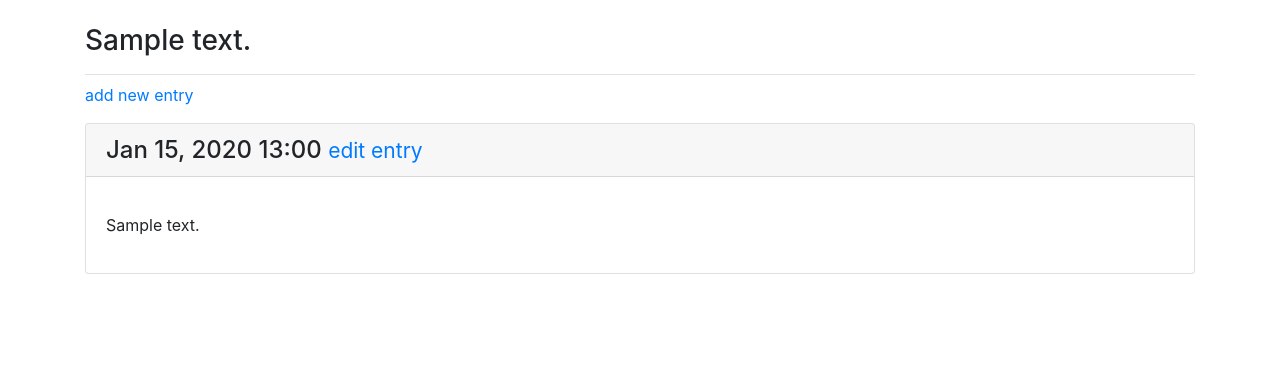
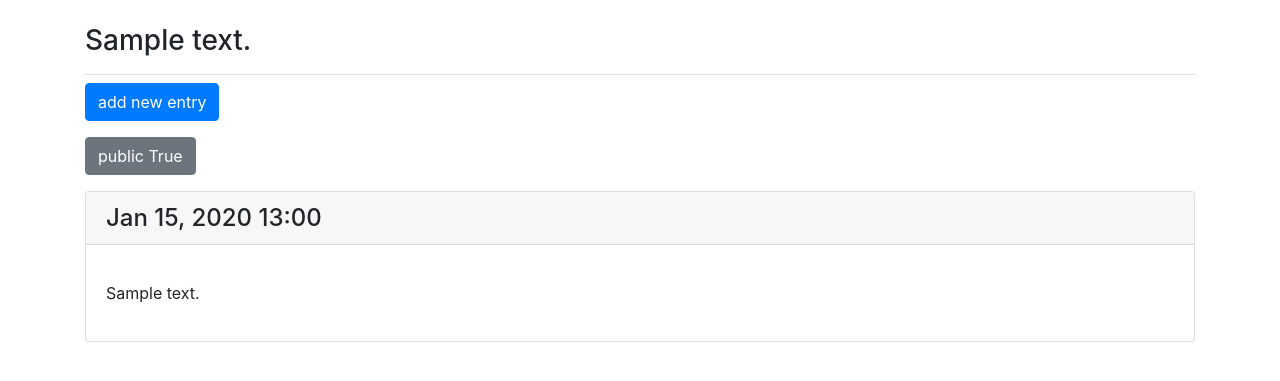
Before and after one commit to KoTeD0/learning-log, a Django app: page /topics/1/ in a window 1280 px wide. Shown: the part 58-439 px from the top of the page. Run offline with Django 4.2, Linux system fonts and the light colour scheme; a user stored in the database is signed in; tables that the repository leaves empty hold one stand-in row (values such as "Sample post"); some libraries are stand-ins or nearby versions.

Commit message:
to topic model added Public field created btn to make topic public or not. users in topics now see public topics with own

```diff
--- a/learning_logs/models.py
+++ b/learning_logs/models.py
@@ -9,6 +9,7 @@ class Topic(models.Model):
     text = models.CharField(max_length=200)
     date_added = models.DateTimeField(auto_now_add=True)
     owner = models.ForeignKey(User, on_delete=models.CASCADE)
+    public = models.BooleanField(default=False)
 
     def __str__(self):
         """Возвращает строковое представеление модели"""
--- a/learning_logs/templates/learning_logs/base.html
+++ b/learning_logs/templates/learning_logs/base.html
@@ -24,13 +24,11 @@
             </button>
 
             <div class="collapse navbar-collapse" id="navbarCollapse">
-                {% if user.is_authenticated %}
-                    <ul class="navbar-nav mr-auto">
-                        <li class="nav-item">
-                            <a class="nav-link" href="{% url 'learning_logs:topics' %}">Topics</a>
-                        </li>
-                    </ul>
-                {% endif %}
+                <ul class="navbar-nav mr-auto">
+                    <li class="nav-item">
+                        <a class="nav-link" href="{% url 'learning_logs:topics' %}">Topics</a>
+                    </li>
+                </ul>
 
                 <ul class="navbar-nav ml-auto">
                     {% if user.is_authenticated %}
--- a/learning_logs/templates/learning_logs/topic.html
+++ b/learning_logs/templates/learning_logs/topic.html
@@ -1,17 +1,27 @@
 {% extends "learning_logs/base.html" %}
+{% load bootstrap4 %}
 
 {% block page_header %}
     <h3>{{ topic }}</h3>
 {% endblock page_header %}
 
 {% block content %}
-    <p><a href="{% url 'learning_logs:new_entry' topic.id %}">add new entry</a></p>
+    <div>
+        <p><a href="{% url 'learning_logs:new_entry' topic.id %}" class="btn btn-primary" role="button">add new entry</a></p>
+        <p><a href="{% url 'learning_logs:change_public' topic.id %}" class="btn btn-secondary" role="button">public {{ topic.public }}</a></p>
+    </div>
+
+    {#  TODO: Users not own topic shoul not see any buttons, only entries in topics  #}
 
     {% for entry in entries %}
         <div class="card mb-3">
             <h4 class="card-header">
                {{ entry.date_added|date:'M d, Y H:i' }} {# '|' фильтр применяющий дальше формат даты. !Регистр имеет значение #}
-                <small><a href="{% url 'learning_logs:edit_entry' entry.id %}">edit entry</a></small>
+                {% if user.username == topic.owner %}
+                    <small>
+                        <a href="{% url 'learning_logs:edit_entry' entry.id %}">edit entry</a>
+                    </small>
+                {% endif %}
             </h4>
 
             <div class="card-body">
--- a/learning_logs/urls.py
+++ b/learning_logs/urls.py
@@ -17,5 +17,7 @@ urlpatterns = [
     # Страница для добавления новой записи
     path('new_entry/<int:topic_id>/', views.new_entry, name='new_entry'),
     # Страница для редактирования записи
-    path('edit_entry/<int:entry_id>/', views.edit_entry, name='edit_entry')
+    path('edit_entry/<int:entry_id>/', views.edit_entry, name='edit_entry'),
+    # Изменение публичности топика
+    path('change_public/<int:topic_id>', views.change_public, name='change_public'),
 ]
--- a/learning_logs/views.py
+++ b/learning_logs/views.py
@@ -3,6 +3,7 @@ from django.contrib.auth.decorators import login_required
 from django.http import Http404
 from .models import Topic, Entry
 from .forms import TopicForm, EntryForm
+from django.db.models import Q
 
 
 def index(request):
@@ -13,7 +14,8 @@ def index(request):
 @login_required()
 def topics(request):
     """Выводит список тем"""
-    topics = Topic.objects.filter(owner=request.user).order_by('date_added')
+    topics = Topic.objects.filter(
+        Q(owner=request.user) | Q(public=True)).order_by('date_added')
     context = {'topics': topics}
     return render(request, 'learning_logs/topics.html', context)
 
@@ -93,6 +95,15 @@ def edit_entry(request, entry_id):
     return render(request, 'learning_logs/edit_entry.html', context)
 
 
+@login_required()
+def change_public(request, topic_id):
+    """Изменяет публичность топика и его записей"""
+    topic = get_object_or_404(Topic, id=topic_id)
+    topic.public = not topic.public
+    topic.save()
+    return redirect('learning_logs:topic', topic_id=topic.id)
+
+
 def _check_topic_owner(request, topic):
-    if topic.owner != request.user:
+    if not topic.public and topic.owner != request.user:
         raise Http404
```
